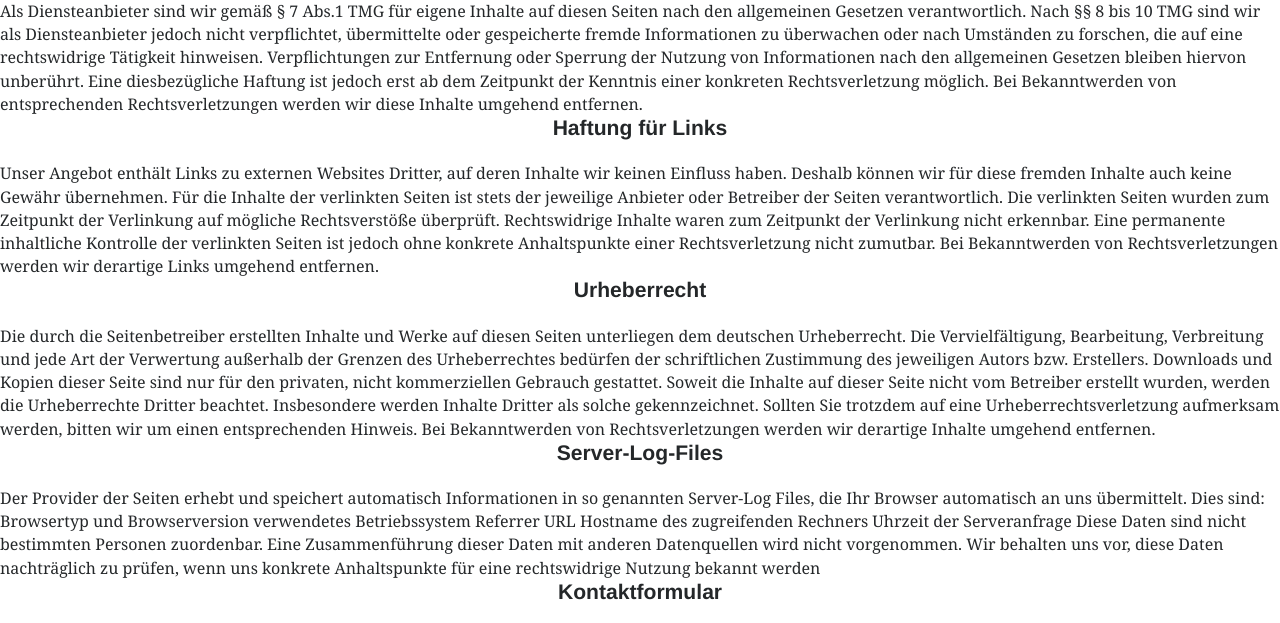
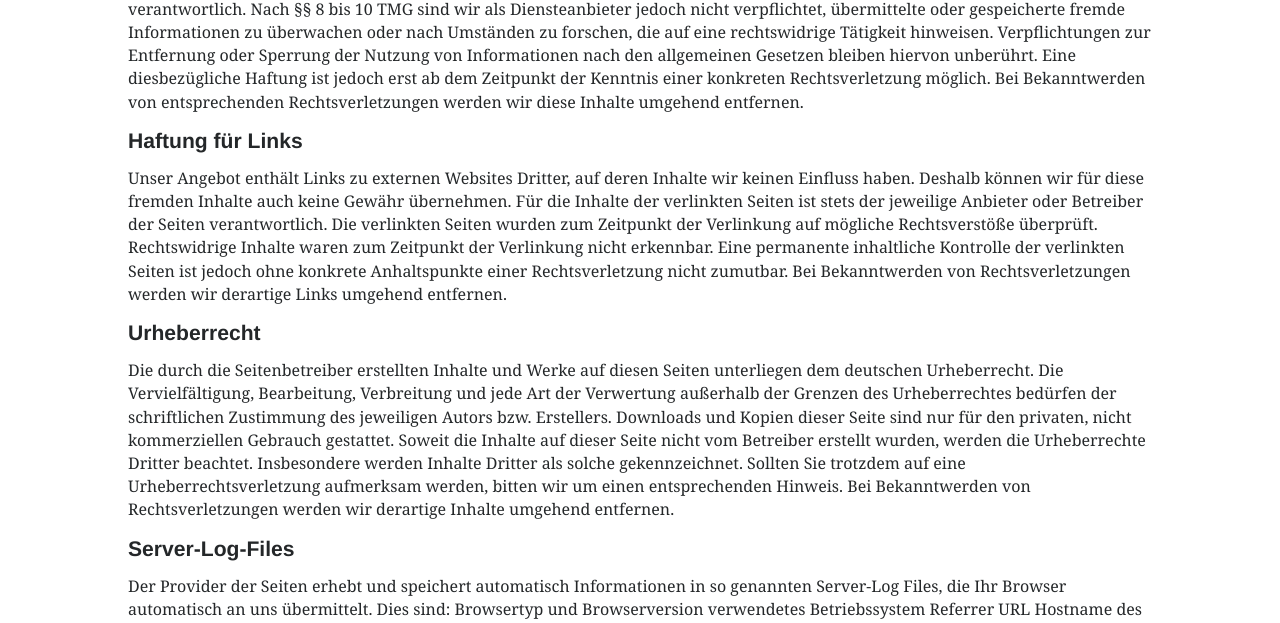
Before and after one commit to Laura-O/gatsby-portfolio, a Gatsby site: page /legal in a window 1280 px wide. Shown: the part 572-1195 px from the top of the page. Built offline with nearby package versions, Linux system fonts and the light colour scheme; Gatsby itself is replaced by a stand-in of ours.

Commit message:
Fix styling on legal page

```diff
--- a/src/pages/legal.js
+++ b/src/pages/legal.js
@@ -1,10 +1,41 @@
 import React from 'react';
+import styled from 'styled-components';
 import Wrapper from '../layouts/shared/Pagewrapper';
 import Footer from '../components/Footer/Footer';
 
+const LegalWrapper = Wrapper.extend`
+  width: 100vw;
+
+  h1, h2, h3 {
+    margin-right: auto;
+    margin-left: 10%;
+  }
+
+  ul {
+    list-style-type: none;
+
+    li {
+      margin-bottom: 5px;
+    }
+  }
+
+  h2, h3 {
+    margin-top: 15px;
+    margin-bottom: 15px;
+  }
+`;
+
+const Paragraph = styled.div`
+  display: flex;
+  flex-direction: column;
+  justify-content: space-around;
+  align-items: center;
+  width: 80%;
+`;
+
 const LegalPage = () => (
   <div>
-    <Wrapper>
+    <LegalWrapper>
       <h1>Impressum</h1>
       <h3>Angaben gemäß § 5 TMG:</h3>
       <ul>
@@ -24,7 +55,7 @@ const LegalPage = () => (
 
       <h2>Haftungsausschluss:</h2>
       <h3>Haftung für Inhalte</h3>
-      <div>
+      <Paragraph>
         Als Diensteanbieter sind wir gemäß § 7 Abs.1 TMG für eigene Inhalte auf
         diesen Seiten nach den allgemeinen Gesetzen verantwortlich. Nach §§ 8
         bis 10 TMG sind wir als Diensteanbieter jedoch nicht verpflichtet,
@@ -36,9 +67,9 @@ const LegalPage = () => (
         Kenntnis einer konkreten Rechtsverletzung möglich. Bei Bekanntwerden von
         entsprechenden Rechtsverletzungen werden wir diese Inhalte umgehend
         entfernen.
-      </div>
+      </Paragraph>
       <h3>Haftung für Links</h3>
-      <div>
+      <Paragraph>
         Unser Angebot enthält Links zu externen Websites Dritter, auf deren
         Inhalte wir keinen Einfluss haben. Deshalb können wir für diese fremden
         Inhalte auch keine Gewähr übernehmen. Für die Inhalte der verlinkten
@@ -49,9 +80,9 @@ const LegalPage = () => (
         inhaltliche Kontrolle der verlinkten Seiten ist jedoch ohne konkrete
         Anhaltspunkte einer Rechtsverletzung nicht zumutbar. Bei Bekanntwerden
         von Rechtsverletzungen werden wir derartige Links umgehend entfernen.
-      </div>
+      </Paragraph>
       <h3>Urheberrecht</h3>
-      <div>
+      <Paragraph>
         Die durch die Seitenbetreiber erstellten Inhalte und Werke auf diesen
         Seiten unterliegen dem deutschen Urheberrecht. Die Vervielfältigung,
         Bearbeitung, Verbreitung und jede Art der Verwertung außerhalb der
@@ -64,9 +95,9 @@ const LegalPage = () => (
         Urheberrechtsverletzung aufmerksam werden, bitten wir um einen
         entsprechenden Hinweis. Bei Bekanntwerden von Rechtsverletzungen werden
         wir derartige Inhalte umgehend entfernen.
-      </div>
+      </Paragraph>
       <h3>Server-Log-Files</h3>
-      <div>
+      <Paragraph>
         Der Provider der Seiten erhebt und speichert automatisch Informationen
         in so genannten Server-Log Files, die Ihr Browser automatisch an uns
         übermittelt. Dies sind: Browsertyp und Browserversion verwendetes
@@ -76,17 +107,17 @@ const LegalPage = () => (
         vorgenommen. Wir behalten uns vor, diese Daten nachträglich zu prüfen,
         wenn uns konkrete Anhaltspunkte für eine rechtswidrige Nutzung bekannt
         werden
-      </div>
+      </Paragraph>
       <h3>Kontaktformular</h3>
-      <div>
+      <Paragraph>
         Wenn Sie uns per Kontaktformular Anfragen zukommen lassen, werden Ihre
         Angaben aus dem Anfrageformular inklusive der von Ihnen dort angegebenen
         Kontaktdaten zwecks Bearbeitung der Anfrage und für den Fall von
         Anschlussfragen bei uns gespeichert. Diese Daten geben wir nicht ohne
         Ihre Einwilligung weiter.
-      </div>
+      </Paragraph>
       <Footer />
-    </Wrapper>
+    </LegalWrapper>
   </div>
 );
 
```
Also changed, not shown: 1 other file.
